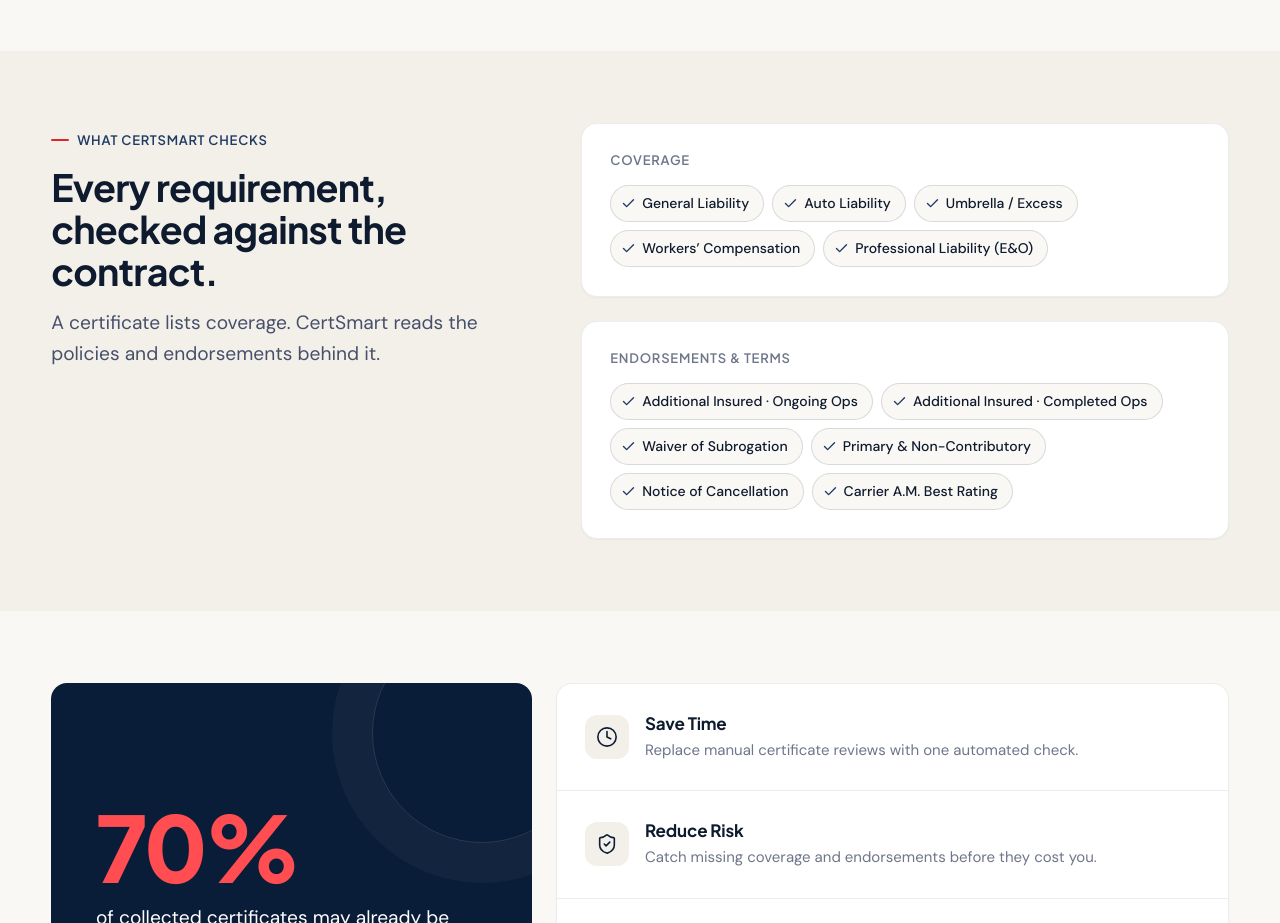
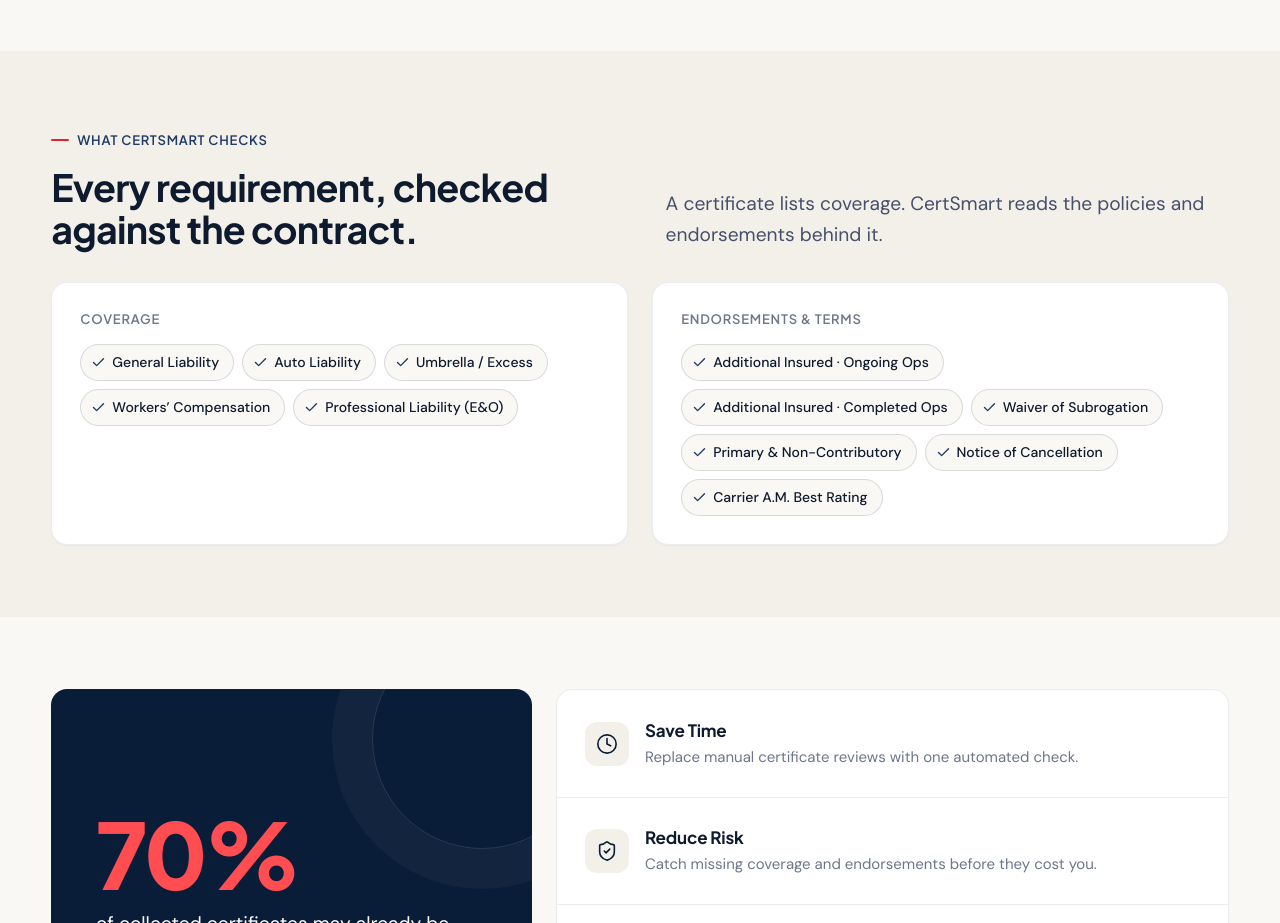
Before and after one commit to jackduventbot/CertSmart-Website, a plain HTML site: page index.html in a window 1280 px wide. Shown: the part 1600-2523 px from the top of the page. Drawn offline with Linux system fonts and the light colour scheme.

Commit message:
Fix blank space in 'What CertSmart checks': heading on top, groups side by side
Co-Authored-By: Claude Opus 5.5 <noreply@anthropic.com>

```diff
--- a/css/style.css
+++ b/css/style.css
@@ -765,7 +765,7 @@ p { margin: 0; }
 .photo-badge small { display: block; font-size: var(--fs-small); color: var(--muted); line-height: var(--lh-small); }
 
 @media (max-width: 960px) {
-  .section-head, .photo-split, .checks { grid-template-columns: 1fr; }
+  .section-head, .photo-split, .checks-groups { grid-template-columns: 1fr; }
   .audience { grid-template-columns: repeat(2, minmax(0, 1fr)); grid-template-rows: none; grid-auto-rows: 260px; }
   .audience .tile:first-child, .audience .tile:last-child { grid-row: auto; grid-column: 1 / -1; }
 }
@@ -777,14 +777,7 @@ p { margin: 0; }
 }
 
 /* ---------- What CertSmart checks (coverage + endorsement chips) ---------- */
-.checks {
-  display: grid;
-  grid-template-columns: minmax(0, 0.85fr) minmax(0, 1.15fr);
-  gap: var(--gap-lg);
-  align-items: start;
-}
-.checks-head .h2 { margin-bottom: var(--s-4); }
-.checks-groups { display: grid; gap: var(--gap); }
+.checks-groups { display: grid; grid-template-columns: repeat(2, minmax(0, 1fr)); gap: var(--gap); align-items: stretch; }
 .chip-group {
   background: var(--surface);
   border: 1px solid var(--line);
--- a/index.html
+++ b/index.html
@@ -13,7 +13,7 @@
   <link rel="preconnect" href="https://fonts.googleapis.com">
   <link rel="preconnect" href="https://fonts.gstatic.com" crossorigin>
   <link href="https://fonts.googleapis.com/css2?family=DM+Sans:opsz,wght@9..40,400..600&amp;family=Plus+Jakarta+Sans:wght@500..800&amp;display=swap" rel="stylesheet">
-  <link rel="stylesheet" href="css/style.css?v=20261125w">
+  <link rel="stylesheet" href="css/style.css?v=20261125x">
 </head>
 <body class="page-home">
   <div class="patent-bar">
@@ -93,11 +93,13 @@
     </section>
 
     <section class="section section--alt">
-      <div class="wrap checks">
-        <div class="checks-head">
-          <span class="eyebrow">What CertSmart checks</span>
-          <h2 class="h2">Every requirement, checked against the contract.</h2>
-          <p class="lead">A certificate lists coverage. CertSmart reads the policies and endorsements behind it.</p>
+      <div class="wrap">
+        <div class="section-head">
+          <div>
+            <span class="eyebrow">What CertSmart checks</span>
+            <h2 class="h2">Every requirement, checked against the contract.</h2>
+          </div>
+          <p>A certificate lists coverage. CertSmart reads the policies and endorsements behind it.</p>
         </div>
         <div class="checks-groups">
           <div class="chip-group">
@@ -173,6 +175,6 @@
     </div>
   </footer>
 
-  <script src="js/main.js?v=20261125w"></script>
+  <script src="js/main.js?v=20261125x"></script>
 </body>
 </html>
```
Also changed, not shown: about.html (+2 -2 lines), contact.html (+2 -2 lines), how-it-works.html (+2 -2 lines), vision.html (+2 -2 lines).
